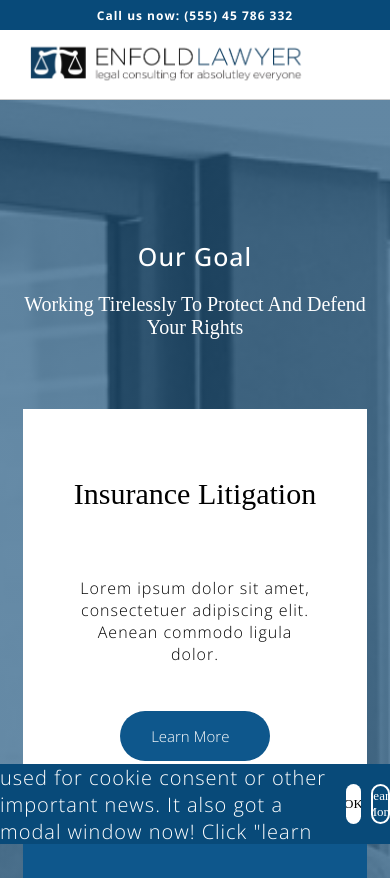
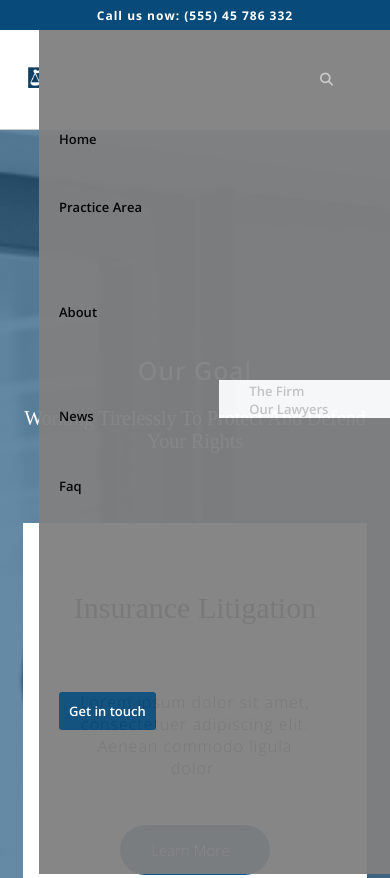
Before and after one commit to ali-m8285/web1-finalProject, a website: page index.html in a window 390 px wide. Shown: the top 878 px of the page. Drawn offline with nearby package versions, Linux system fonts and the light colour scheme; files that its build step writes are made by us from their sources; a web font is replaced by a local one.

Commit message:
stuck at burger

```diff
--- a/assets/style/sass/home.scss
+++ b/assets/style/sass/home.scss
@@ -998,12 +998,8 @@ footer {
         height: 400px;
     }
 
-    .moveToTop {
+    .moveToTop, .cookie {
         display: none !important;
-    }
-
-    * {
-        overflow-x: hidden;
     }
 
     .info {
@@ -1018,14 +1014,83 @@ footer {
 
     header {
         .headerNav {
+            height: 100px;
+            .navLeft {
+                .logo {
+                    width: 200px;
+                }
+            }
+
             .navRight {
-                display: none;
+                flex-direction: row-reverse;
+
+                .menuOpen {
+                    width: 20px;
+                    height: 20px;
+                    display: block;
+                    background: url("./../../icon/menu.png") no-repeat center center / contain;
+                }
+
+                .menuClose {
+                    width: 20px;
+                    height: 20px;
+                    background: url("./../../icon/close.png") no-repeat center center / contain;
+                    display: none;
+                }
+
+                #burgerCheck:checked +  .navRightList{
+                    display: block;
+                    background-color: gray;
+                    height: 100vh;
+                }
+
+                .navRightList {
+                    height: 100vh;
+                    width: 90%;
+                    position: absolute;
+                    top: 0;
+                    right: 0;
+                    flex-direction: column;
+                    align-items: flex-start;
+                    gap: 50px;
+                    background-color: gray;
+                    color: black;
+                    padding: 100px 0 0 20px;
+
+                    .navRightItem {
+                        width: 100%;
+                        height: auto;
+                    }
+
+                    .navRightLink {
+                        padding: 0;
+                        justify-content: flex-start;
+                    }
+
+                    .about {
+                        height: 200px;
+                        .aboutDropdown {
+                            opacity: 1;
+                            visibility: visible;
+                            // background-color: transparent;
+                            height: auto;
+                            width: 100%;
+                            position: relative;
+                            box-shadow: none;
+                            padding: 0 0 0 20px;
+                        }
+                    }
+
+                    .navRightItem:first-child, .navRightLink {
+                        border: none;
+                    }
+                }
             }
         }
     }
 
     main {
-        height: 200vh;
+        height: 220vh;
 
         .mainTitle {
             p {
@@ -1048,7 +1113,7 @@ footer {
         height: auto;
 
         .container {
-            grid-template-rows: 60vh 1fr 160vh 1fr 100vh;
+            grid-template-rows: 60vh 100px 160vh 100px 100vh;
         }
 
         .serviceTitle {
@@ -1081,7 +1146,7 @@ footer {
         height: auto;
 
         .container {
-            grid-template-rows: 60vh 200px 1fr;
+            grid-template-rows: 60vh 100px 1fr;
         }
 
         .areaDetails {
--- a/index.html
+++ b/index.html
@@ -66,6 +66,11 @@
                     <img src="assets/icon/logo.png" alt="Enfold law logo" class="logo">
                 </a>
                 <div class="navRight">
+                    <!-- burger menu -->
+                    <label for="burgerCheck" class="menuOpen"></label>
+                    <label for="burgerCheck" class="menuClose"></label>
+                    <input type="checkbox" id="burgerCheck">
+
                     <ul class="navRightList">
                         <li class="navRightItem">
                             <a href="#" class="navRightLink">home</a>
@@ -96,13 +101,14 @@
                         <li class="navRightItem">
                             <a href="#" class="navRightLink">faq</a>
                         </li>
+
+                        <div class="navRightButton">
+                            <a href="#" class="touch">
+                                Get in touch
+                            </a>
+                        </div>
                     </ul>
 
-                    <div class="navRightButton">
-                        <a href="#" class="touch">
-                            Get in touch
-                        </a>
-                    </div>
 
                     <div class="navRightSearch">
                         <input type="checkbox" id="searchCheck">
```
Also changed, not shown: assets/icon/close.png (added), assets/icon/menu.png (added).
